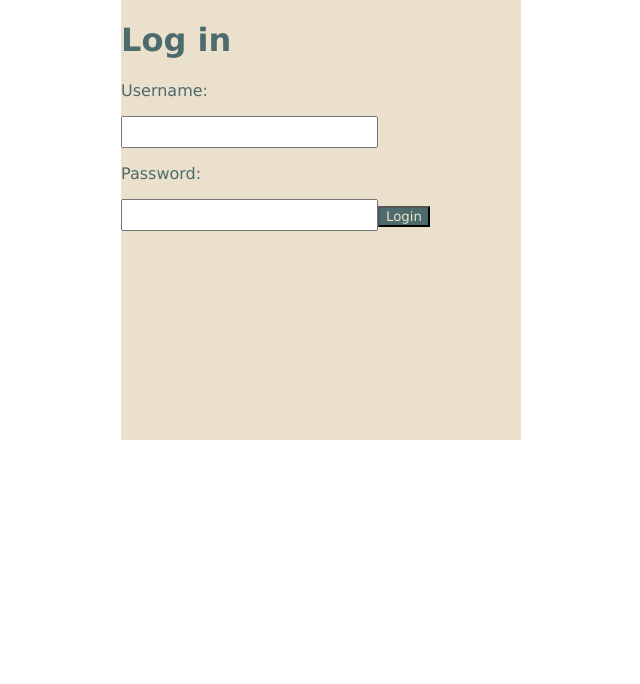
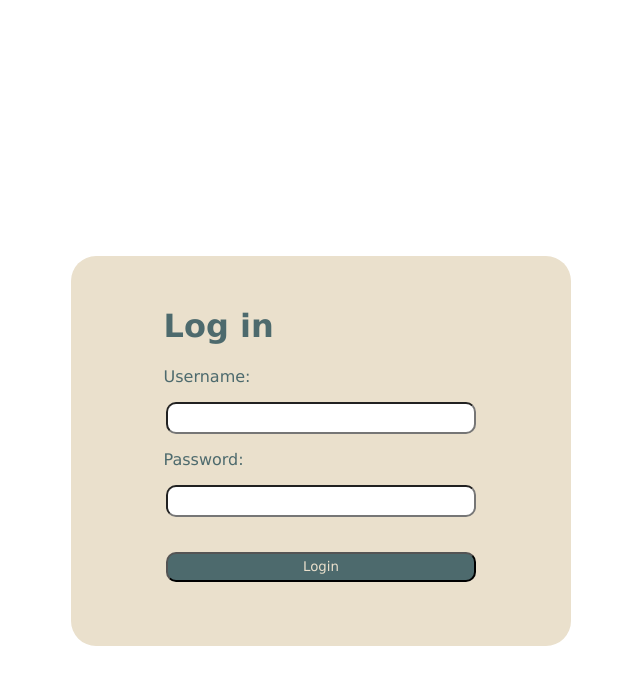
Before and after one commit to Oasis-NEU/f23-group14, a React (Create React App) app: page /login in a window 1280 px wide. Shown: the top 684 px of the page, without its empty margins (319-959 px from the left). Built offline with nearby package versions, Linux system fonts and the light colour scheme.

Commit message:
login-page-style
sort of similar to figma template

```diff
--- a/src/App.css
+++ b/src/App.css
@@ -84,32 +84,46 @@
 .login-page {
   display: flex;
   align-content: center;
+  align-items: center;
+  justify-content: center;
   flex-direction: column;
   gap: 1rem;
-  max-width: 400px;
+  max-width: 500px;
   margin: auto;
+  margin-top: 20%;
   background-color: #EAE0CC;
   color: #4D6A6D;
   font-family: Verdana, Geneva, Tahoma, sans-serif;
+  border-radius: 25px;
 }
 
 .login-button{
   background-color: #4D6A6D;
   color: #EAE0CC;
-  max-width: 400px;
-  max-height: 200px;
+  width: 310px;
+  height: 30px;
   font-family: Verdana, Geneva, Tahoma, sans-serif;
+  margin-top: 10%;
+  border-radius: 10px;
+
+
 }
 
 .login-header{
   color: #4D6A6D;
   font-family: Verdana, Geneva, Tahoma, sans-serif;
+  text-align: start;
+  margin-left: 5%;
+
 }
 
 .input {
   font-size: larger;
   padding: 3px;
   color: #798478;
+  width: 300px;
+  border-radius: 10px;
+
 }
 
 form{
@@ -117,12 +131,16 @@ form{
   align-items: center;
   height: 270px;
   width: 350px;
-  margin-bottom: 170px;
+  margin-bottom: 90px;
+  margin-top: 30px;
+  text-align: center;
+
 }
 
 .header-links{
   color: #4D6A6D;
   font-family: Verdana, Geneva, Tahoma, sans-serif;
+
 
 }
 
@@ -137,3 +155,8 @@ form{
   color: #4D6A6D;
   font-family: Verdana, Geneva, Tahoma, sans-serif;
 }
+
+.userandpass{
+  text-align: left;
+  margin-left: 5%;
+}
--- a/src/pages/Login.js
+++ b/src/pages/Login.js
@@ -19,20 +19,22 @@ function LoginPage() {
         <div className="login-page">
             <form>
             <h1 className="login-header">Log in</h1>
-            <p>Username:</p>
+            <p className="userandpass">Username:</p>
             <input className="input"
                 type="text"
                 value={username}
                 onChange={e => setUsername(e.target.value)}
             />
-            <p>Password:</p>
+            <p className="userandpass">Password:</p>
             <input className="input"
                 type="password"
                 value={password}
                 onChange={e => setPassword(e.target.value)}
             />
+
             <button className="login-button" onClick={handleLogin}>Login</button>
             </form>
+
 
         </div>
     );
```
